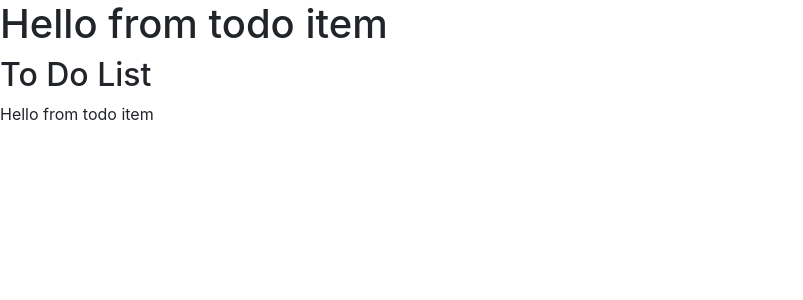
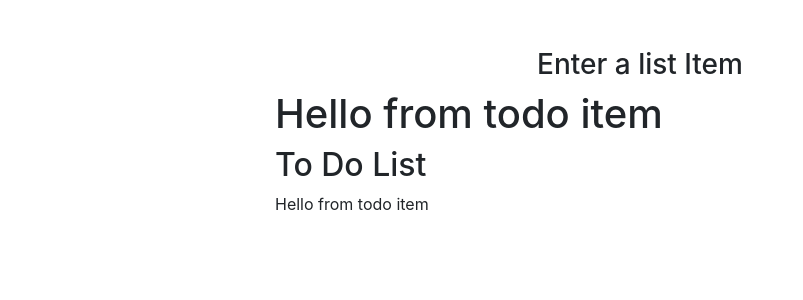
Before and after one commit to BJZeta/todolist, a React (Create React App) app: page / in a window 1280 px wide. Shown: the top 300 px of the page, without its empty margins (0-803 px from the left). Built offline with nearby package versions, Linux system fonts and the light colour scheme.

Commit message:
beginning on initial methods

```diff
--- a/src/App.js
+++ b/src/App.js
@@ -1,15 +1,50 @@
 import React, { Component } from "react";
-import uuid from "uuid";
+import { v4 as uuidv4 } from "uuid";
 import "bootstrap/dist/css/bootstrap.min.css";
 import ToDoInput from "./components/ToDoInput";
 import ToDoList from "./components/ToDoList";
 
 export default class App extends Component {
+  state = {
+    items: [
+      { id: 1, title: "wake up" },
+      { id: 2, title: "breakfast" },
+    ],
+    id: uuidv4(),
+    item: "",
+    editItem: false,
+  };
+
+  handleChange = (e) => {};
+
+  handleSubmit = (e) => {};
+
+  clearList = () => {};
+
+  handleDelete = (id) => {};
+
+  handleEdit = (id) => {};
+
   render() {
     return (
-      <div className="App">
-        <ToDoInput />
-        <ToDoList />
+      <div className="container">
+        <div className="row">
+          <div className="col-10 mx-auto col-md-8 mt-5">
+            <h3 className="text-center">Enter a list Item</h3>
+            <ToDoInput
+              item={this.state.item}
+              handleChange={this.handleChange}
+              handleSubmit={this.handleSubmit}
+              editItem={this.state.editItem}
+            />
+            <ToDoList
+              items={this.state.items}
+              clearList={this.clearList}
+              handleDelete={this.handleDelete}
+              handleEdit={this.handleEdit}
+            />
+          </div>
+        </div>
       </div>
     );
   }
```
